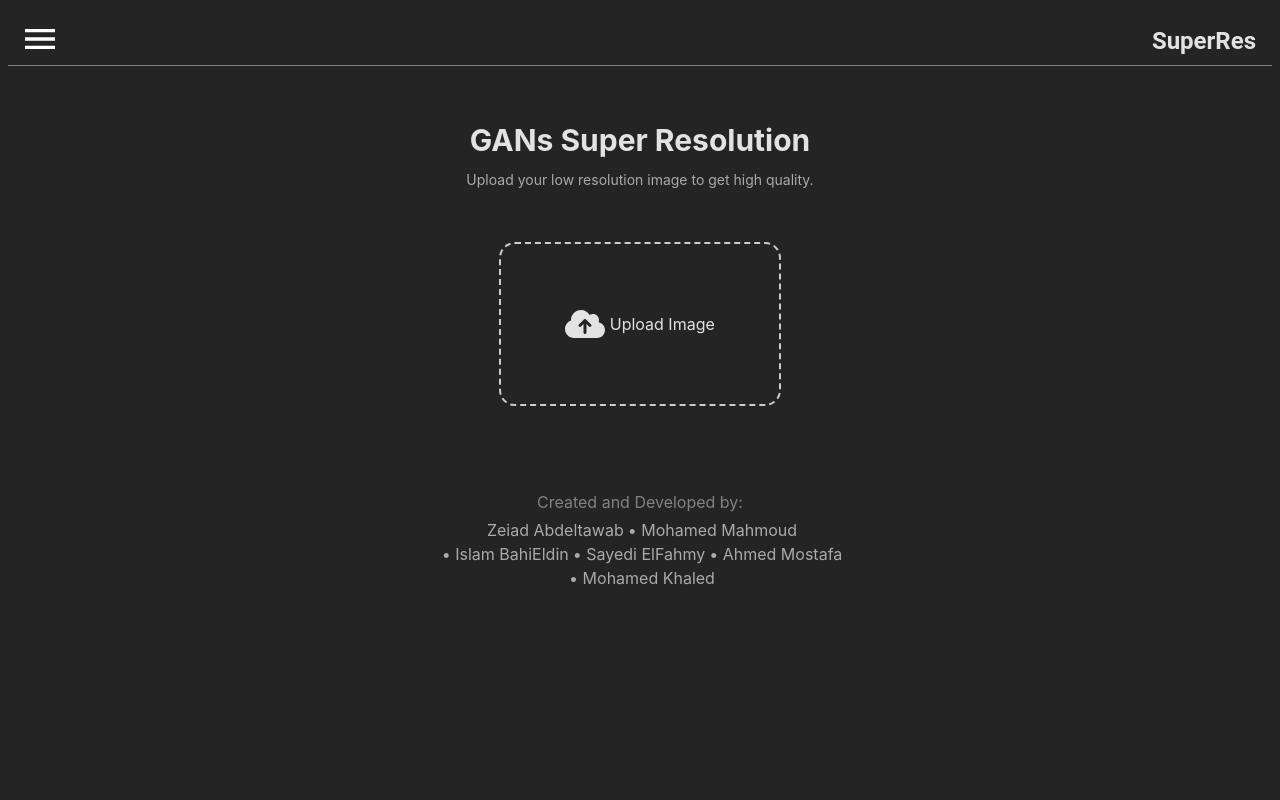
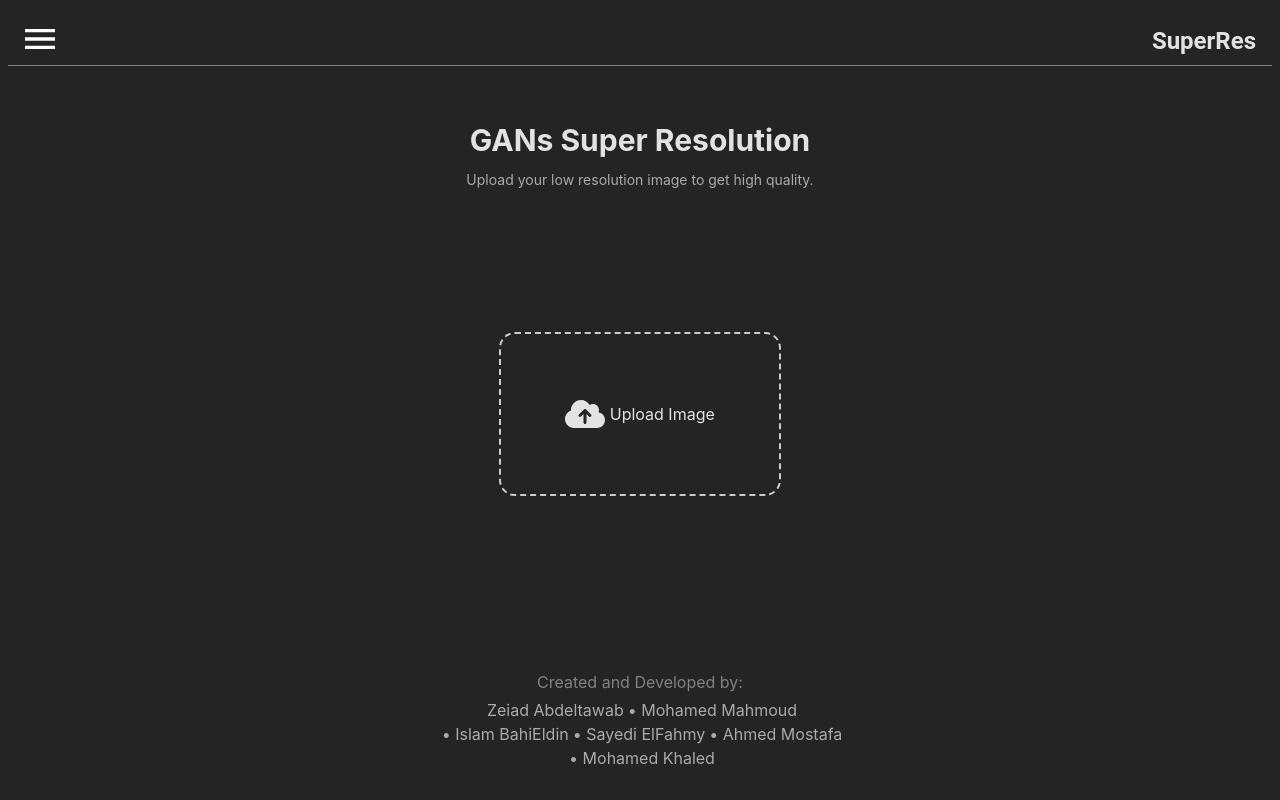
Before and after one commit to zeiadsalhin/GANs-model, a React (Vite) app: page / in a window 1280 px wide. Built offline with nearby package versions, Linux system fonts and the light colour scheme.

Commit message:
fixed loader process

```diff
--- a/src/components/ModelLocal.jsx
+++ b/src/components/ModelLocal.jsx
@@ -111,9 +111,10 @@ const fetchData = async () => {
         <div className='flex flex-col p-5'>
 
             {!returnedImageServer &&
-            <div className="input mx-auto flex flex-col justify-center p-5">
+            <div className="input mx-auto flex flex-col justify-center p-5 min-h-[24rem]">
 
             {/*drag or upload image*/}
+            {!loaderServer &&
             <div
                 className="upload-area"
                 onClick={()=>{document.getElementById('file-uploadServer').click()}}
@@ -132,7 +133,7 @@ const fetchData = async () => {
             </label>
             <input id="file-uploadServer" type="file" accept="image/*" onChange={handleFileChange} style={{ display: 'none' }} />
             </div>
-
+            }
 
             {previewServer &&
             <div className="">
```
